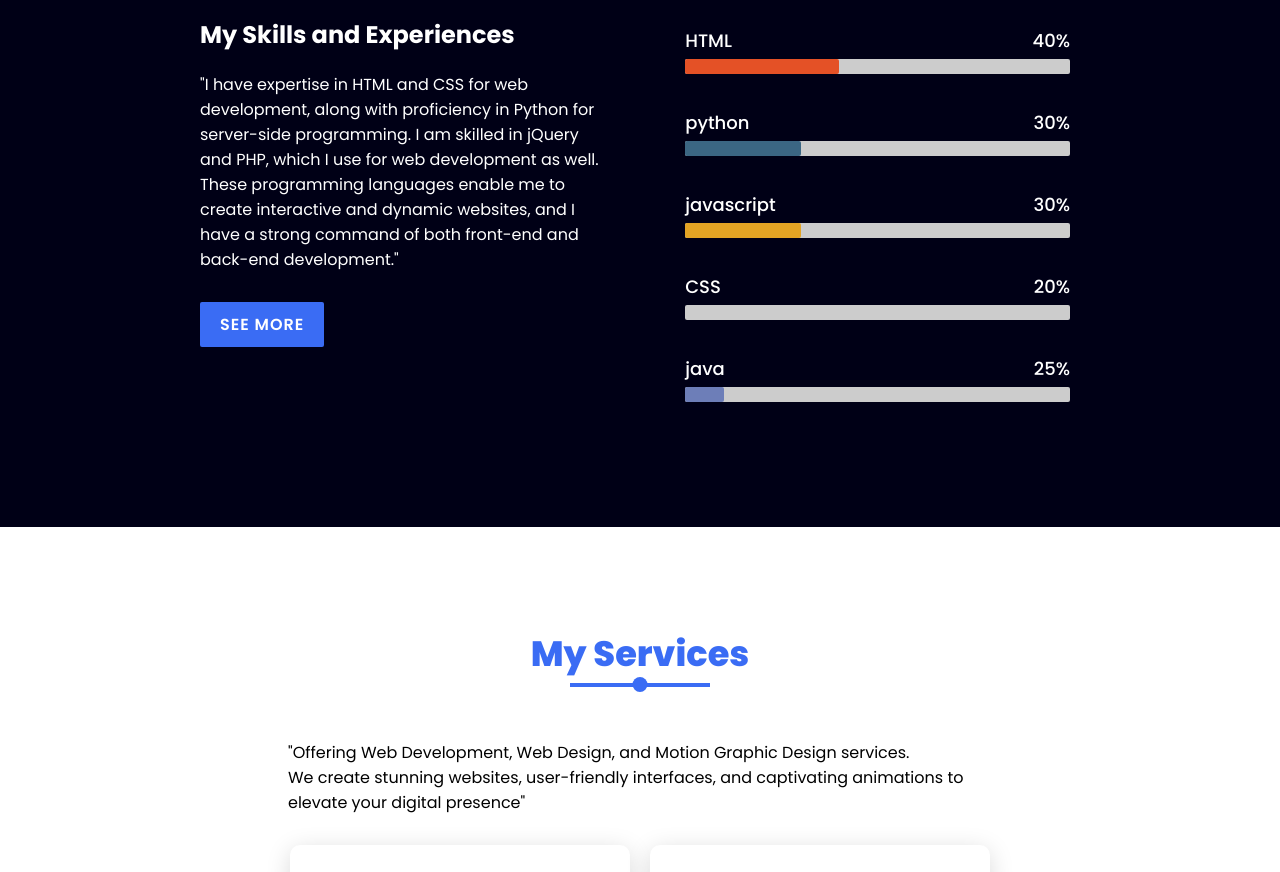
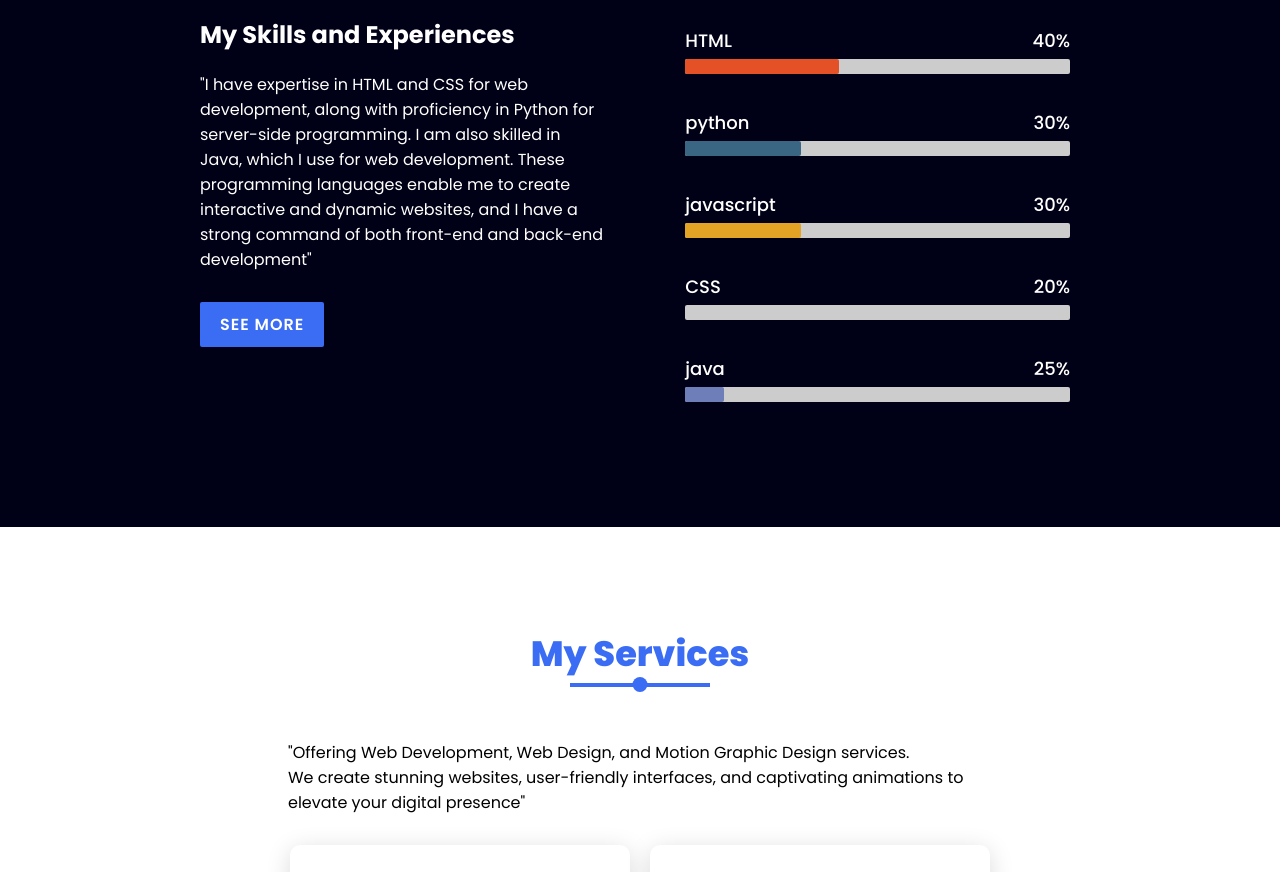
Before and after one commit to jobo2000/My_web, a plain HTML site: page index.html in a window 1280 px wide. Shown: the part 1815-2687 px from the top of the page. Drawn offline with Linux system fonts and the light colour scheme.

Commit message:
Update index.html

```diff
--- a/index.html
+++ b/index.html
@@ -77,7 +77,8 @@
       <div class="column col-left reveal">
         <h2 class="content-title">My Skills and Experiences</h2>
         <p>"I have expertise in HTML and CSS for web development, along with proficiency in Python for server-side programming.
-           I am skilled in jQuery and PHP, which I use for web development as well. These programming languages enable me to create interactive and dynamic websites, and I have a strong command of both front-end and back-end development."</p>
+ I am also skilled in Java, which I use for web development.
+ These programming languages enable me to create interactive and dynamic websites, and I have a strong command of both front-end and back-end development"</p>
         <a href="#" class="btn">See More</a>
       </div>
       <div class="column col-right reveal">
```
